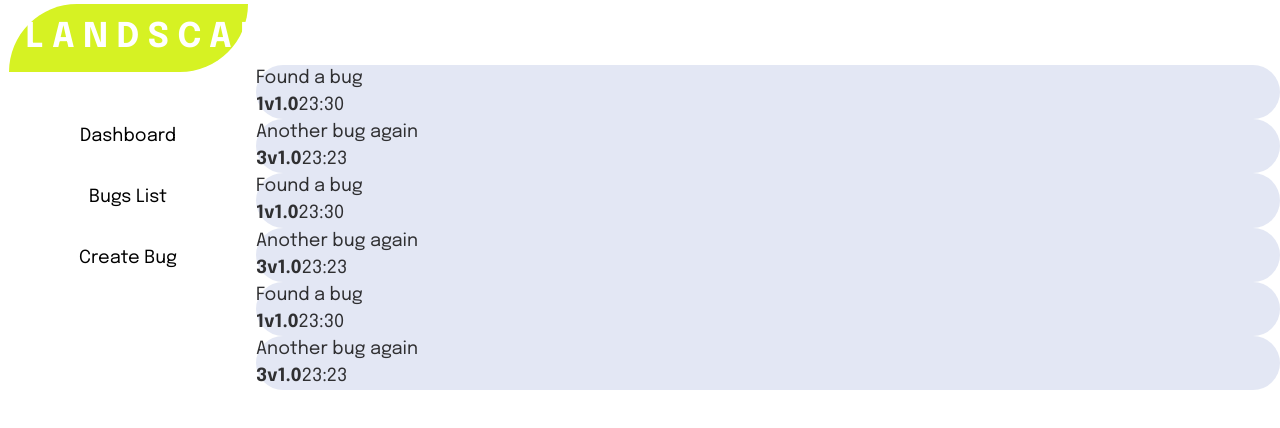
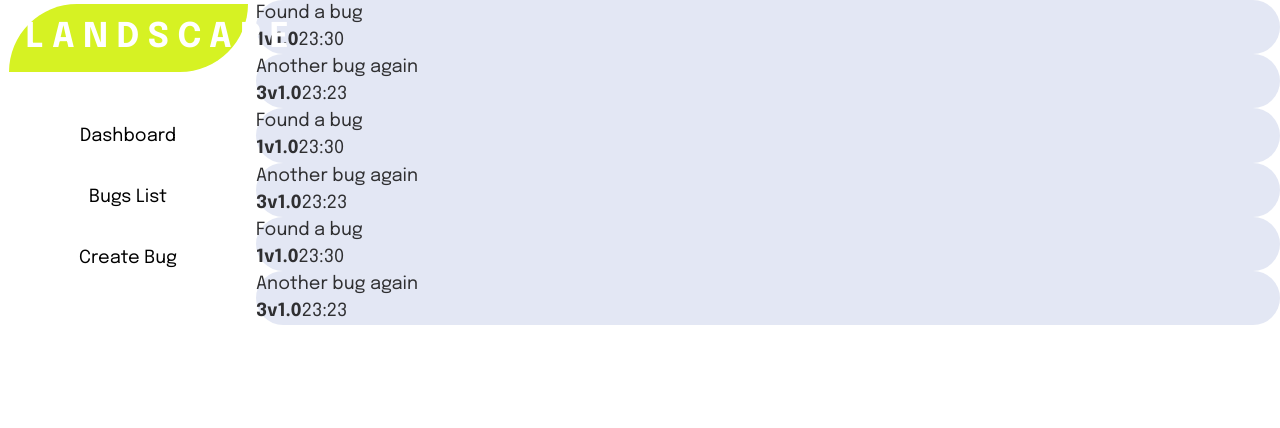
Before and after one commit to badeyesightcat/bug-tracker-react, a React (Vite) app in the folder frontend/: page / in a window 1280 px wide. Both pictures are taken after typing "Sample", "Sample123" into the empty fields and a click on the button "Sign In". Shown: the top 428 px of the page. Built offline with nearby package versions, Linux system fonts and the light colour scheme.

Commit message:
Modify display style of page container and root element

```diff
--- a/frontend/src/index.css
+++ b/frontend/src/index.css
@@ -31,6 +31,14 @@
   box-sizing: border-box;
 }
 
+#root {
+  min-height: 100vh;
+  display: grid;
+  grid-template-rows: 1fr;
+  grid-template-columns: 20% 80%;
+  grid-template-areas: 'sidebar page-container';
+}
+
 .brandname {
   text-indent: 1rem;
   font-size: 2rem;
@@ -44,8 +52,7 @@
 }
 
 .page-container {
-  padding: 65px 0 0 20%;
-  height: 100vh;
+  grid-area: page-container;
 }
 
 .theme-light {
```
